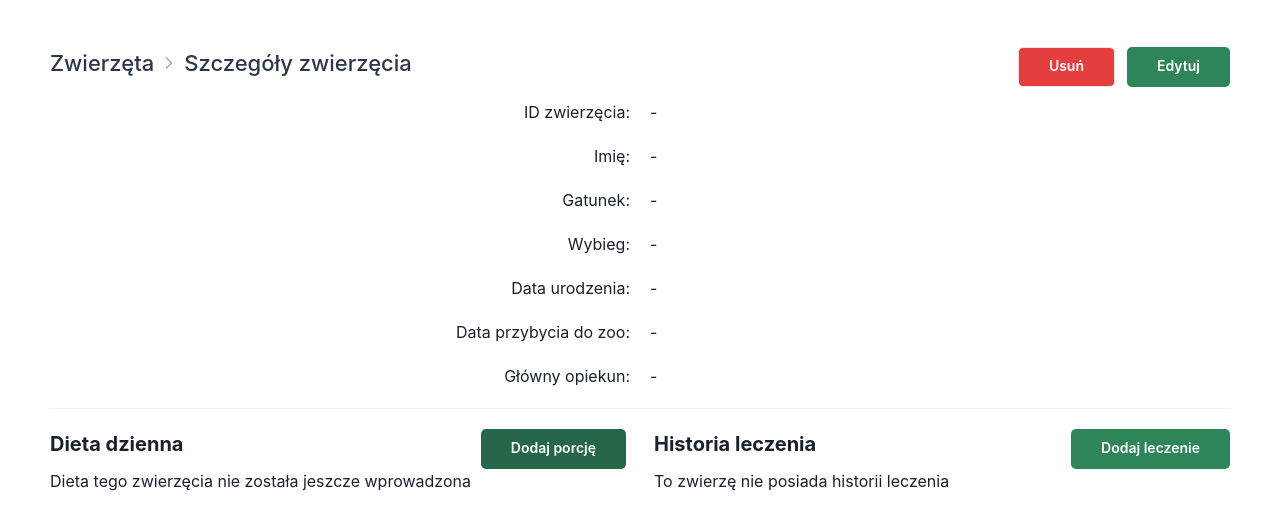
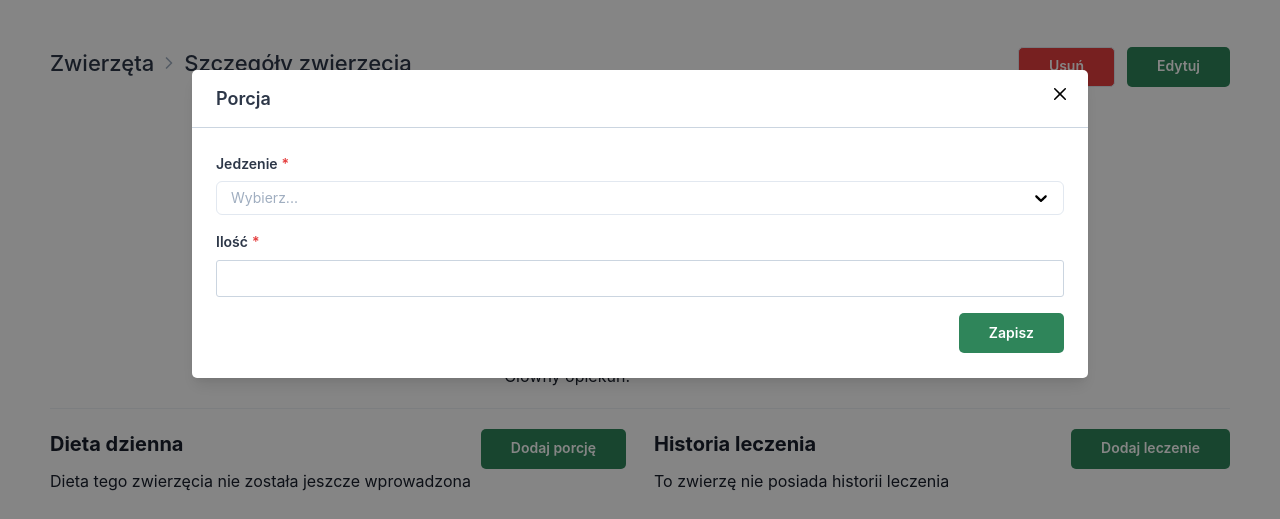
Before and after one commit to MariaBanaszkiewicz/sbd_zoo, a Next.js app in the folder project/frontend/: page /animal/1 in a window 1280 px wide. Both pictures are taken after a click on the button "Dodaj porcję". Shown: the part 176-695 px from the top of the page. Built offline with nearby package versions, Linux system fonts and the light colour scheme; no server answers.

Commit message:
add serving modal and functionality

```diff
--- a/project/frontend/pages/animal/[id].tsx
+++ b/project/frontend/pages/animal/[id].tsx
@@ -7,18 +7,41 @@ import {
   Text,
   Tooltip,
   useDisclosure,
+  Modal,
+  ModalOverlay,
+  ModalContent,
+  ModalHeader,
+  ModalCloseButton,
+  ModalBody,
+  FormControl,
+  FormLabel,
+  FormErrorMessage,
+  Input,
 } from "@chakra-ui/react";
 import axios from "axios";
 import { format } from "date-fns";
 import { useRouter } from "next/router";
-import { useRef, useState } from "react";
+import { useEffect, useRef, useState } from "react";
 import { Edit, Trash2 } from "react-feather";
+import { Controller, FormProvider, useForm } from "react-hook-form";
 import useSWR, { mutate } from "swr";
 import BreadCrumb from "../../components/Breadcrumb";
 import DeleteDialog from "../../components/common/DeleteDialog";
+import SelectAdvanced from "../../components/common/SelectAdvanced";
 import Table from "../../components/common/Table";
 import Layout from "../../components/Layout";
 import { useToastPromise } from "../../hooks/useToast";
+
+type ServingInputs = {
+  food: string;
+  amount: number;
+};
+
+type TreatmentInputs = {
+  disease: string;
+  description: string;
+  date: Date;
+};
 
 const AnimalPage = (): React.ReactElement => {
   const router = useRouter();
@@ -28,15 +51,91 @@ const AnimalPage = (): React.ReactElement => {
     onOpen: onDeleteOpen,
     onClose: onDeleteClose,
   } = useDisclosure();
+  const {
+    isOpen: isServingOpen,
+    onOpen: onServingOpen,
+    onClose: onServingClose,
+  } = useDisclosure();
+  const {
+    isOpen: isTreatmentOpen,
+    onOpen: onTreatmentOpen,
+    onClose: onTreatmentClose,
+  } = useDisclosure();
   const { id } = router.query;
 
-  const { data, error } = useSWR(`/animal/${id}`);
+  const { data, error } = useSWR(id ? `/animal/${id}` : null);
+  console.log(data);
   const { data: employeeData } = useSWR(
     data?.animal?.employee ? `/employee/${data?.animal?.employee}` : null
   );
+  const { data: foodData } = useSWR(`/food`);
   const cancelRef = useRef();
   const [typeClicked, setTypeClicked] = useState("");
   const [whichClicked, setWhichClicked] = useState(null);
+
+  const foodOptions = foodData?.map((food) => ({
+    value: food?.name,
+    label: food?.name + " [ " + food?.unit + "]",
+  }));
+
+  const servingMethods = useForm<ServingInputs>();
+  const {
+    reset: resetServing,
+    register: registerServing,
+    handleSubmit: handleServingSubmit,
+    control: controlServing,
+    formState: { errors: servingErrors, isSubmitting: isServingSubmitting },
+  } = servingMethods;
+  const treatmentMethods = useForm<TreatmentInputs>();
+  const {
+    reset: resetTreatment,
+    register: registerTreatment,
+    handleSubmit: handleTreatmentSubmit,
+    control: controlTreatment,
+    formState: { errors: treatmentErrors, isSubmitting: isTreatmentSubmitting },
+  } = treatmentMethods;
+
+  useEffect(() => {
+    if (whichClicked && isServingOpen) {
+      resetServing({
+        food: whichClicked?.food,
+        amount: whichClicked?.amount,
+      });
+    }
+    if (whichClicked && isTreatmentOpen) {
+      resetTreatment({
+        disease: whichClicked?.disease,
+        description: whichClicked?.description,
+        date: new Date(whichClicked?.date),
+      });
+    }
+  }, [whichClicked, isServingOpen, isTreatmentOpen]);
+
+  const onServingSubmit = (data) => {
+    const postData = {
+      ...data,
+      animal: id,
+    }
+    if (whichClicked!==null){
+      return toast.promise(
+        axios.put(`/serving/${id}+${data?.food}`, postData).then(() => {
+          mutate(`/animal/${id}`);
+          mutate("/servings");
+          onServingClose();
+        })
+      );
+    } else {
+      return toast.promise(
+        axios.post(`/servings`, postData).then(() => {
+          mutate(`/animal/${id}`);
+          mutate("/servings");
+          onServingClose();
+        })
+      );
+    }
+  };
+
+  const onTreatmentSubmit = () => {};
 
   const onDelete = () => {
     if (typeClicked == "animal")
@@ -47,8 +146,7 @@ const AnimalPage = (): React.ReactElement => {
         })
       );
 
-
-      // TODO nie działa usuwanie leczenia i nie działa usuwanie porcji
+    // TODO nie działa usuwanie leczenia i nie działa usuwanie porcji
     if (typeClicked == "treatment") {
       return toast.promise(
         axios.delete(`/treatments`, whichClicked).then(() => {
@@ -66,6 +164,8 @@ const AnimalPage = (): React.ReactElement => {
       );
     }
   };
+
+  // TODO dodać modal treatment i go obsłużyć
 
   const servingsColumns = [
     {
@@ -91,7 +191,14 @@ const AnimalPage = (): React.ReactElement => {
           gap={2}
         >
           <Tooltip hasArrow label="Edytuj" placement="top">
-            <Icon as={Edit} />
+            <Icon
+              onClick={() => {
+                setTypeClicked("serving");
+                setWhichClicked(row?.original);
+                onServingOpen();
+              }}
+              as={Edit}
+            />
           </Tooltip>
           <Tooltip hasArrow label="Usuń" placement="top">
             <Icon
@@ -134,7 +241,15 @@ const AnimalPage = (): React.ReactElement => {
           gap={2}
         >
           <Tooltip hasArrow label="Edytuj" placement="top">
-            <Icon as={Edit} />
+            <Icon
+              onClick={() => {
+                setTypeClicked("treatment");
+                setWhichClicked(row?.original);
+                setWhichClicked(null);
+                onTreatmentOpen();
+              }}
+              as={Edit}
+            />
           </Tooltip>
           <Tooltip hasArrow label="Usuń" placement="top">
             <Icon
@@ -143,6 +258,7 @@ const AnimalPage = (): React.ReactElement => {
               onClick={() => {
                 setTypeClicked("treatment");
                 setWhichClicked(row?.original);
+                setWhichClicked(null);
                 onDeleteOpen();
               }}
             />
@@ -154,6 +270,65 @@ const AnimalPage = (): React.ReactElement => {
 
   return (
     <>
+      <Modal
+        isCentered
+        size="4xl"
+        isOpen={isServingOpen}
+        onClose={onServingClose}
+        preserveScrollBarGap
+        motionPreset="slideInBottom"
+      >
+        <ModalOverlay />
+        <ModalContent>
+          <ModalHeader>Porcja</ModalHeader>
+          <ModalCloseButton />
+          <ModalBody>
+            <FormProvider {...servingMethods}>
+              <form onSubmit={handleServingSubmit(onServingSubmit)} noValidate>
+                <Flex flexDirection="column" gap={4}>
+                  <FormControl isInvalid={!!servingErrors.food} isRequired>
+                    <FormLabel htmlFor="name">Jedzenie</FormLabel>
+                    <Controller
+                      control={controlServing}
+                      name="food"
+                      rules={{ required: true }}
+                      render={({ field: { onChange, value, ref } }) => (
+                        <SelectAdvanced
+                          inputRef={ref}
+                          value={foodOptions?.find((c) => value === c.value)}
+                          onChange={(val) => onChange(val.value)}
+                          options={foodOptions}
+                          isInvalid={!!servingErrors.food}
+                          isClearable={false}
+                        />
+                      )}
+                    />
+                    {servingErrors.food && (
+                      <FormErrorMessage>Pole wymagane</FormErrorMessage>
+                    )}
+                  </FormControl>
+                  <FormControl isInvalid={!!servingErrors.amount} isRequired>
+                    <FormLabel htmlFor="name">Ilość</FormLabel>
+                    <Input
+                      type="number"
+                      {...registerServing("amount", { required: true })}
+                    />
+                    {servingErrors.amount && (
+                      <FormErrorMessage>Pole wymagane</FormErrorMessage>
+                    )}
+                  </FormControl>
+                  <Flex justifyContent="flex-end">
+                    <Button type="submit" isLoading={isServingSubmitting}>
+                      Zapisz
+                    </Button>
+                  </Flex>
+                </Flex>
+              </form>
+            </FormProvider>
+          </ModalBody>
+        </ModalContent>
+      </Modal>
+
       <DeleteDialog
         isOpen={isDeleteOpen}
         cancelRef={cancelRef}
@@ -223,7 +398,14 @@ const AnimalPage = (): React.ReactElement => {
             <Text fontSize="xl" fontWeight={700}>
               Dieta dzienna
             </Text>
-            <Button>Dodaj porcję</Button>
+            <Button
+              onClick={() => {
+                setWhichClicked(null);
+                onServingOpen();
+              }}
+            >
+              Dodaj porcję
+            </Button>
           </Flex>
 
           {data?.servings?.length > 0 ? (
@@ -237,7 +419,14 @@ const AnimalPage = (): React.ReactElement => {
             <Text fontSize="xl" fontWeight={700}>
               Historia leczenia
             </Text>
-            <Button>Dodaj leczenie</Button>
+            <Button
+              onClick={() => {
+                setWhichClicked(null);
+                onTreatmentOpen();
+              }}
+            >
+              Dodaj leczenie
+            </Button>
           </Flex>
           {data?.treatments?.length > 0 ? (
             <Table data={data?.treatments} columns={treatmentsColumns} />
```
